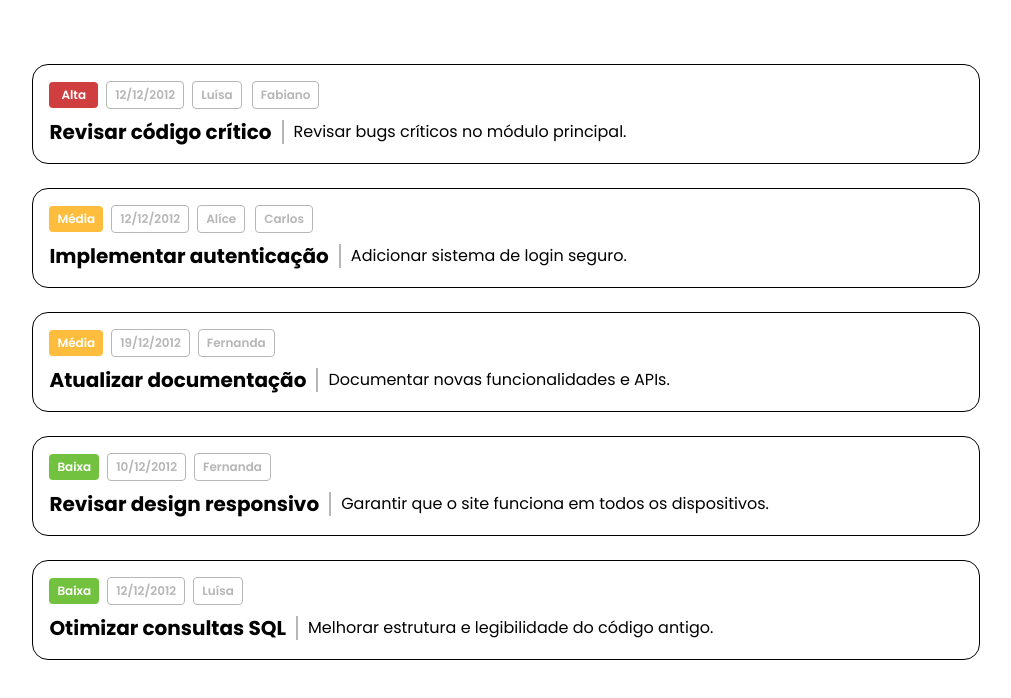
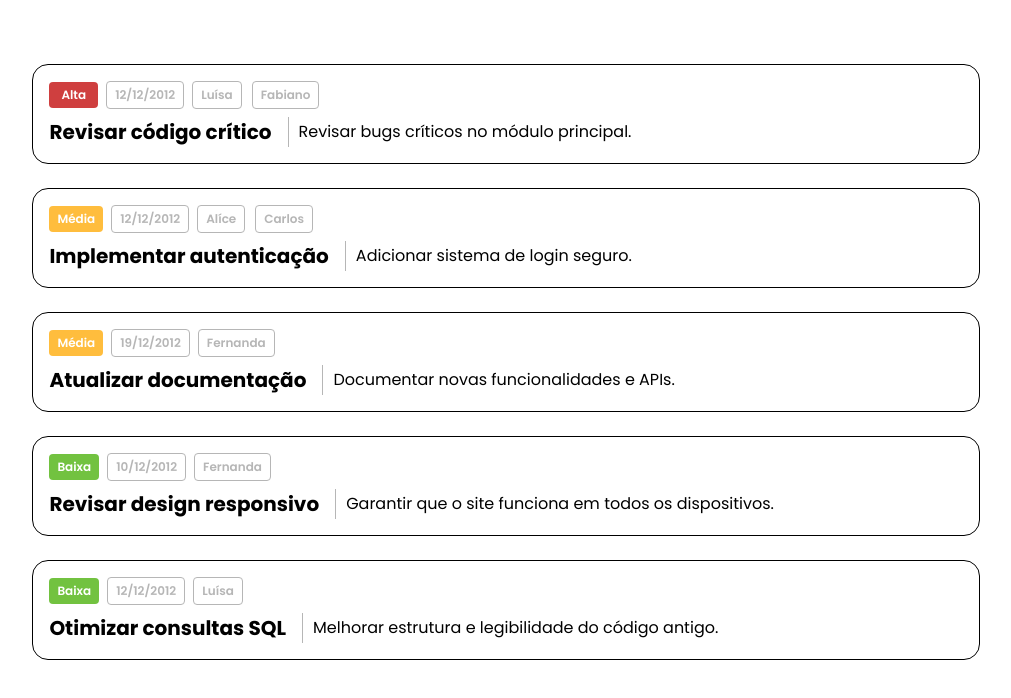
Before and after one commit to fkauanGIT/Gerenciador-de-Tarefas, a plain HTML site: page index.html in a window 1280 px wide. Shown: the part 112-810 px from the top of the page, without its empty margins (134-1145 px from the left). Drawn offline with Linux system fonts and the light colour scheme.

Commit message:
7 - commit

```diff
--- a/css/styles.css
+++ b/css/styles.css
@@ -29,7 +29,7 @@ h1 {
 
 .containerTask {
     width: 100%;
-    max-width: 1018px;
+    max-width: 1024px;
     border-radius: 16px;
     border: 1px solid black;
     padding: 16px;
@@ -88,16 +88,12 @@ h1 {
     align-items: center;
 }
 
-.linha {
-    width: 2px;
-    height: 1.5rem;
-    background-color: #b6b6b6;
-}
-
 .title {
     font-size: 20px;
     font-weight: 700;
     line-height: 30px;
+    border-right: 1px solid #b6b6b6;
+    padding-right: 16px;
 }
 
 .description {
@@ -106,7 +102,7 @@ h1 {
     font-weight: 400;
 }
 
-@media (max-width: 768px) {
+@media (max-width: 1203px) {
     main {
         width: 100%;
         padding: 16px;
@@ -119,8 +115,6 @@ h1 {
 
     .informationTask {
         flex-wrap: wrap;
-        text-align: center;
-        justify-content: center;
     }
 
     h1 {
--- a/index.html
+++ b/index.html
@@ -30,7 +30,6 @@
                 </div>
                 <div class="nameDescriptionTask">
                     <h2 class="title">Revisar código crítico</h2>
-                    <div class="linha"></div>
                     <p class="description">Revisar bugs críticos no módulo principal.</p>
                 </div>
             </li>
@@ -46,7 +45,6 @@
                 </div>
                 <div class="nameDescriptionTask">
                     <h2 class="title">Implementar autenticação</h2>
-                    <div class="linha"></div>
                     <p class="description">Adicionar sistema de login seguro.</p>
                 </div>
             </li>
@@ -61,7 +59,6 @@
                 </div>
                 <div class="nameDescriptionTask">
                     <h2 class="title">Atualizar documentação</h2>
-                    <div class="linha"></div>
                     <p class="description">Documentar novas funcionalidades e APIs.</p>
                 </div>
             </li>
@@ -76,7 +73,6 @@
                 </div>
                 <div class="nameDescriptionTask">
                     <h2 class="title">Otimizar consultas SQL</h2>
-                    <div class="linha"></div>
                     <p class="description">Melhorar estrutura e legibilidade do código antigo.</p>
                 </div>
             </li>
@@ -91,7 +87,6 @@
                 </div>
                 <div class="nameDescriptionTask">
                     <h2 class="title">Revisar design responsivo</h2>
-                    <div class="linha"></div>
                     <p class="description">Garantir que o site funciona em todos os dispositivos.</p>
                 </div>
             </li>
--- a/js/index.js
+++ b/js/index.js
@@ -66,7 +66,7 @@ function arrangeAccordingToOrder() {
     });
 
     // Agora que as tarefas estão ordenadas, reposiciona no DOM
-    taskArray.forEach(task => taskList.appendChild(task)); // Reorganiza a lista de tarefas no DOM
+    taskArray.forEach(task => taskList.appendChild(task)); // Reorganiza a lista de tarefas
 }
 
 
@@ -74,7 +74,7 @@ function arrangeAccordingToOrder() {
 
 
 
-// ser forms !!!!!
+// sem forms !!!!!
 
 // Chame a função para organizar as tarefas quando necessário
 document.addEventListener("DOMContentLoaded", function() {
```
